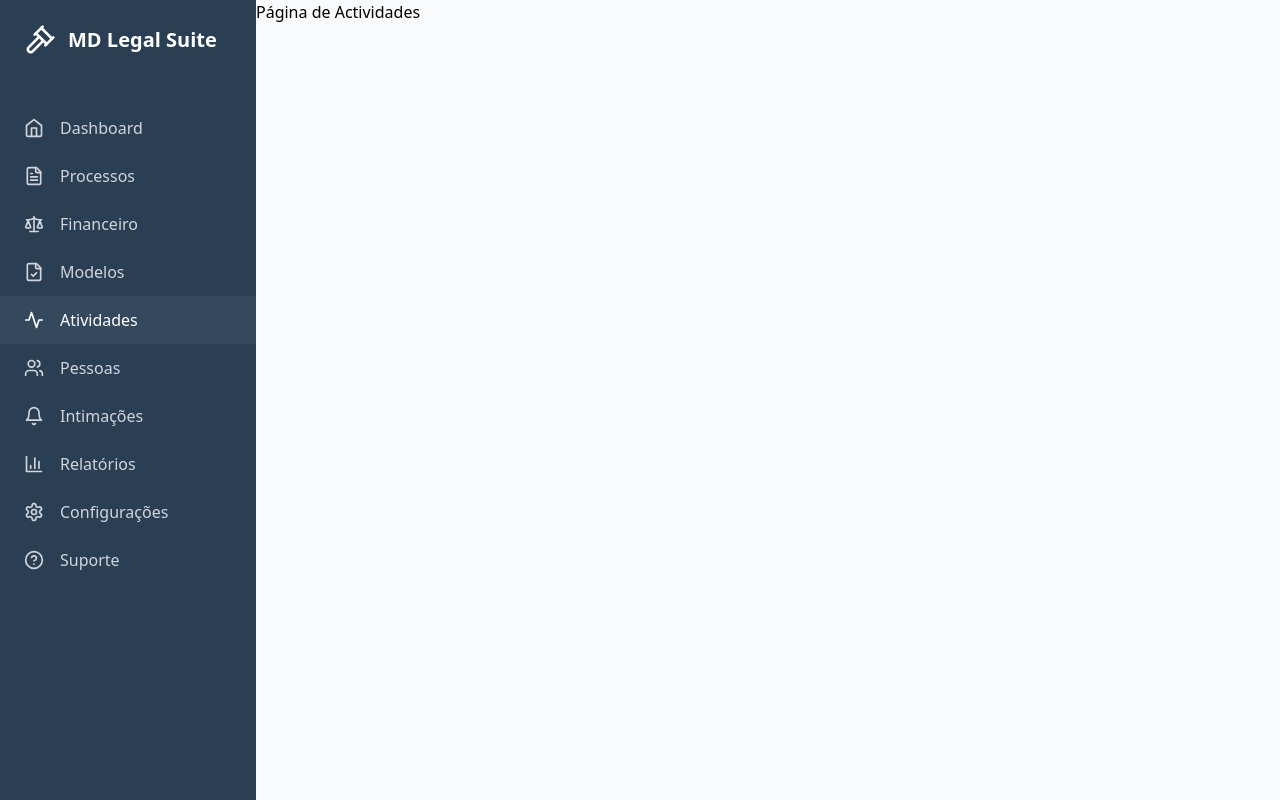
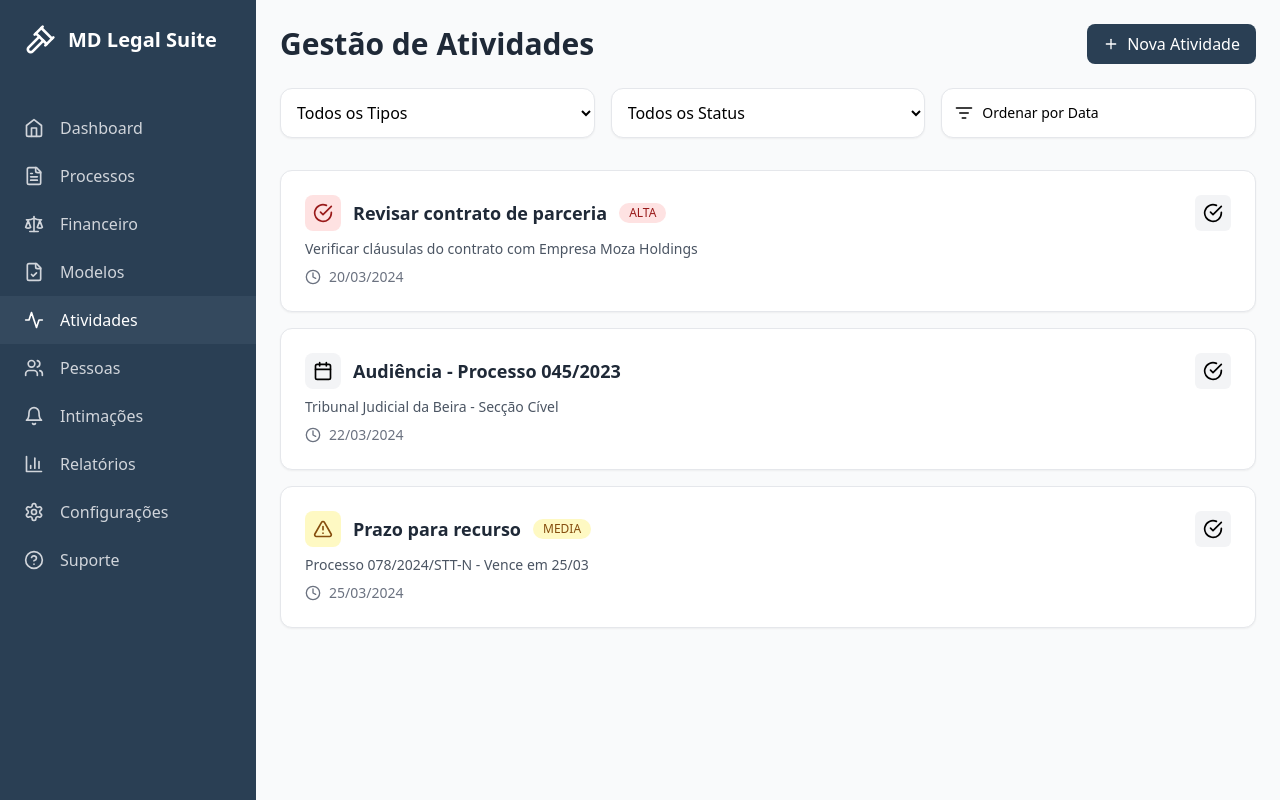
Before and after one commit to Rdk26/Sistema-Juridico, a React (Vite) app: page /Atividades in a window 1280 px wide. Built offline with nearby package versions, Linux system fonts and the light colour scheme.

Commit message:
Pagina de atividades melhorada

```diff
--- a/src/pages/AtividadesPage.tsx
+++ b/src/pages/AtividadesPage.tsx
@@ -1,3 +1,188 @@
+// pages/AtividadesPage.tsx
+import { useState, useEffect } from 'react';
+import {
+  CheckCircle,
+  AlertTriangle,
+  Calendar,
+  Clock,
+  Plus,
+  ListFilter,
+  Loader2
+} from 'lucide-react';
+import { Skeleton } from '../components/Skeleton';
+
+type Atividade = {
+  id: number;
+  tipo: 'tarefa' | 'evento' | 'lembrete';
+  titulo: string;
+  descricao: string;
+  data: string;
+  concluida: boolean;
+  prioridade?: 'alta' | 'media' | 'baixa';
+};
+
+// Dados mockados com exemplos moçambicanos
+const atividadesMock: Atividade[] = [
+  {
+    id: 1,
+    tipo: 'tarefa',
+    titulo: 'Revisar contrato de parceria',
+    descricao: 'Verificar cláusulas do contrato com Empresa Moza Holdings',
+    data: '2024-03-20',
+    concluida: false,
+    prioridade: 'alta'
+  },
+  {
+    id: 2,
+    tipo: 'evento',
+    titulo: 'Audiência - Processo 045/2023',
+    descricao: 'Tribunal Judicial da Beira - Secção Cível',
+    data: '2024-03-22',
+    concluida: false
+  },
+  {
+    id: 3,
+    tipo: 'lembrete',
+    titulo: 'Prazo para recurso',
+    descricao: 'Processo 078/2024/STT-N - Vence em 25/03',
+    data: '2024-03-25',
+    concluida: false,
+    prioridade: 'media'
+  }
+];
+
+const getStatusColor = (prioridade?: string) => {
+  switch (prioridade) {
+    case 'alta': return 'bg-red-100 text-red-800 dark:bg-red-900/20';
+    case 'media': return 'bg-yellow-100 text-yellow-800 dark:bg-yellow-900/20';
+    case 'baixa': return 'bg-green-100 text-green-800 dark:bg-green-900/20';
+    default: return 'bg-gray-100 dark:bg-gray-800';
+  }
+};
+
+const getIcone = (tipo: string) => {
+  switch (tipo) {
+    case 'tarefa': return <CheckCircle className="w-5 h-5" />;
+    case 'evento': return <Calendar className="w-5 h-5" />;
+    case 'lembrete': return <AlertTriangle className="w-5 h-5" />;
+    default: return <Clock className="w-5 h-5" />;
+  }
+};
+
 export default function AtividadesPage() {
-    return <div>Página de Actividades</div>;
-  }
+  const [atividades, setAtividades] = useState<Atividade[]>([]);
+  const [isLoading, setIsLoading] = useState(true);
+  const [filtroTipo, setFiltroTipo] = useState<string>('todos');
+  const [filtroStatus, setFiltroStatus] = useState<string>('todos');
+
+  useEffect(() => {
+    setTimeout(() => {
+      setAtividades(atividadesMock);
+      setIsLoading(false);
+    }, 1200);
+  }, []);
+
+  const atividadesFiltradas = atividades.filter(atividade => {
+    const matchTipo = filtroTipo === 'todos' || atividade.tipo === filtroTipo;
+    const matchStatus = filtroStatus === 'todos' ||
+      (filtroStatus === 'concluidas' ? atividade.concluida : !atividade.concluida);
+    return matchTipo && matchStatus;
+  });
+
+  return (
+    <main className="flex-1 overflow-auto p-6">
+      <div className="mb-6 flex items-center justify-between">
+        <h1 className="text-3xl font-bold texto-escuro">Gestão de Atividades</h1>
+        <button className="btn-primary flex items-center gap-2">
+          <Plus className="w-4 h-4" />
+          Nova Atividade
+        </button>
+      </div>
+
+      {/* Filtros */}
+      <div className="grid grid-cols-1 md:grid-cols-3 gap-4 mb-8">
+        <select
+          value={filtroTipo}
+          onChange={(e) => setFiltroTipo(e.target.value)}
+          className="card-juridico p-3"
+        >
+          <option value="todos">Todos os Tipos</option>
+          <option value="tarefa">Tarefas</option>
+          <option value="evento">Eventos</option>
+          <option value="lembrete">Lembretes</option>
+        </select>
+
+        <select
+          value={filtroStatus}
+          onChange={(e) => setFiltroStatus(e.target.value)}
+          className="card-juridico p-3"
+        >
+          <option value="todos">Todos os Status</option>
+          <option value="pendentes">Pendentes</option>
+          <option value="concluidas">Concluídas</option>
+        </select>
+
+        <div className="card-juridico p-3 flex items-center gap-2">
+          <ListFilter className="w-5 h-5" />
+          <span className="text-sm">Ordenar por Data</span>
+        </div>
+      </div>
+
+      {/* Lista de Atividades */}
+      {isLoading ? (
+        <div className="space-y-4">
+          {[...Array(3)].map((_, index) => (
+            <Skeleton key={index} className="h-24 w-full" />
+          ))}
+        </div>
+      ) : (
+        <div className="grid grid-cols-1 gap-4">
+          {atividadesFiltradas.map((atividade) => (
+            <div key={atividade.id} className="card-juridico p-6">
+              <div className="flex items-start justify-between gap-4">
+                <div className="flex-1">
+                  <div className="flex items-center gap-3 mb-2">
+                    <div className={`p-2 rounded-lg ${getStatusColor(atividade.prioridade)}`}>
+                      {getIcone(atividade.tipo)}
+                    </div>
+                    <h3 className="text-lg font-semibold texto-escuro">
+                      {atividade.titulo}
+                    </h3>
+                    {atividade.prioridade && (
+                      <span className={`px-2.5 py-0.5 rounded-full text-xs ${getStatusColor(atividade.prioridade)}`}>
+                        {atividade.prioridade.toUpperCase()}
+                      </span>
+                    )}
+                  </div>
+                  <p className="text-gray-600 dark:text-gray-300 text-sm mb-2">
+                    {atividade.descricao}
+                  </p>
+                  <div className="flex items-center gap-2 text-sm text-gray-500 dark:text-gray-400">
+                    <Clock className="w-4 h-4" />
+                    <span>{new Date(atividade.data).toLocaleDateString('pt-MZ')}</span>
+                  </div>
+                </div>
+                <button
+                  className={`p-2 rounded-md transition-colors ${
+                    atividade.concluida
+                      ? 'bg-green-100 text-green-800 dark:bg-green-900/20'
+                      : 'bg-gray-100 hover:bg-gray-200 dark:bg-gray-800 dark:hover:bg-gray-700'
+                  }`}
+                >
+                  <CheckCircle className={`w-5 h-5 ${atividade.concluida && 'fill-green-500'}`} />
+                </button>
+              </div>
+            </div>
+          ))}
+        </div>
+      )}
+
+      {/* Sem resultados */}
+      {!isLoading && atividadesFiltradas.length === 0 && (
+        <div className="card-juridico p-6 text-center text-gray-500 dark:text-gray-400">
+          Nenhuma atividade encontrada com os filtros selecionados
+        </div>
+      )}
+    </main>
+  );
+}
```
